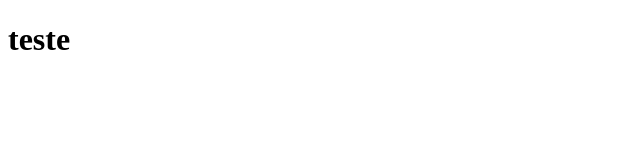
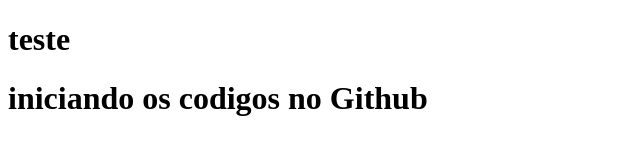
Before and after one commit to mello1213/frontEnd-IFMS-2024, a plain HTML site: page index.html in a window 1280 px wide. Shown: the whole page, without its empty margins (0-640 px from the left). Drawn offline with Linux system fonts and the light colour scheme.

Commit message:
segundo commit

```diff
--- a/index.html
+++ b/index.html
@@ -7,5 +7,6 @@
 </head>
 <body>
     <h1>teste</h1>
+    <h1>iniciando os codigos no Github </h1>
 </body>
 </html>
```
